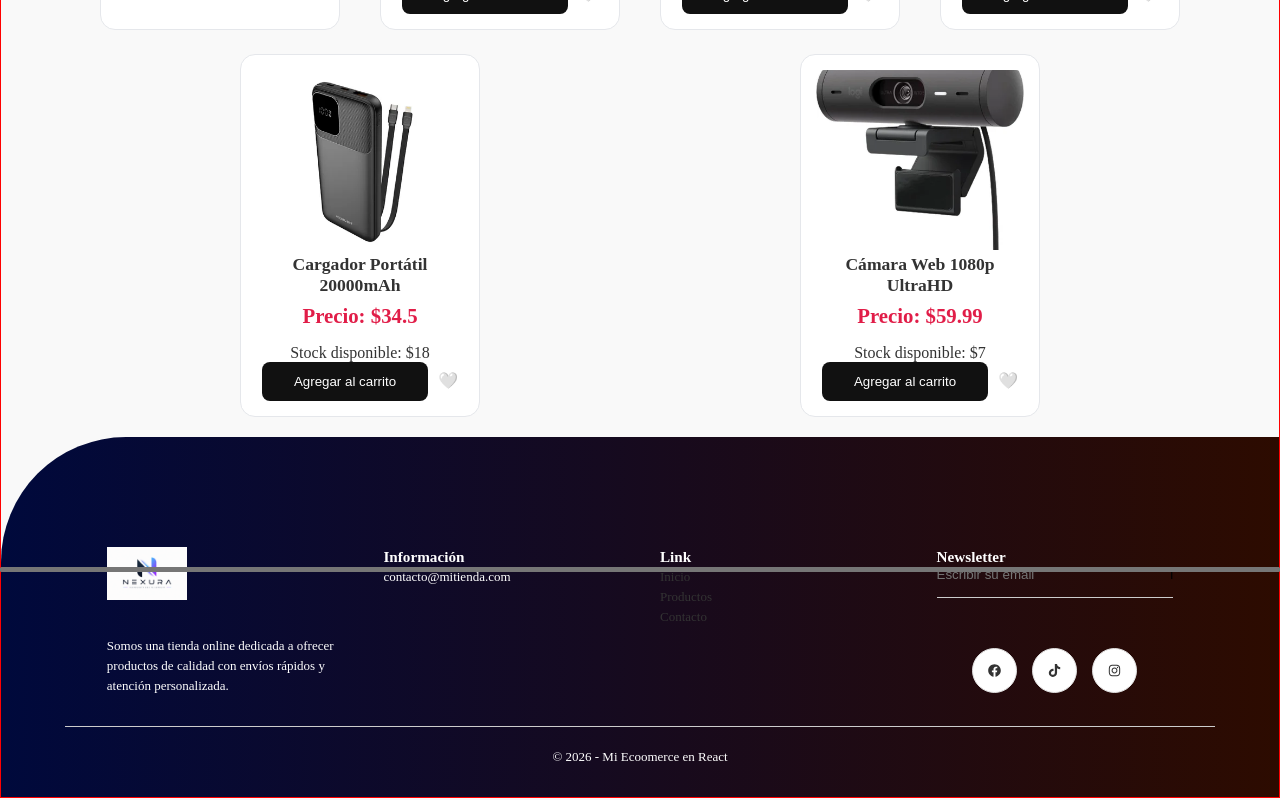
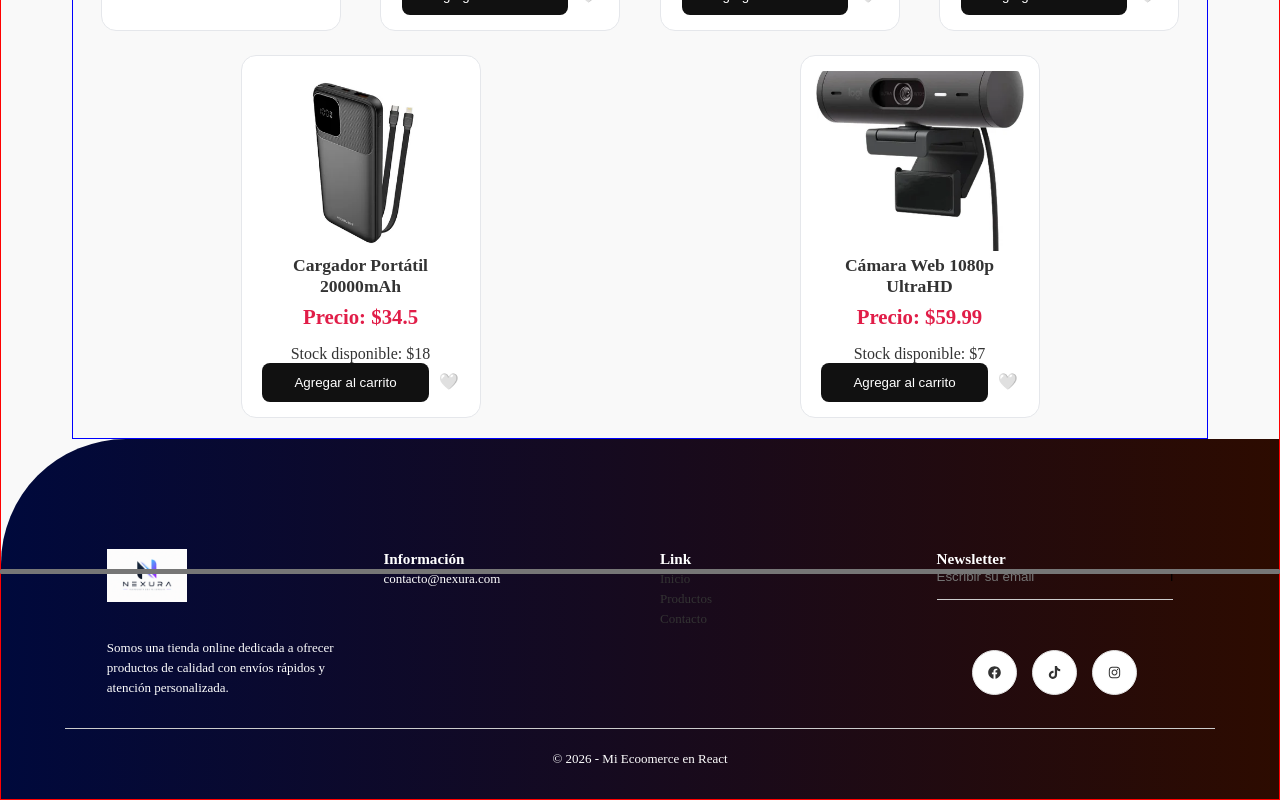
Before and after one commit to cantoralcesar/eccomerce, a React (Vite) app: page /products in a window 1280 px wide. Shown: the part 868-1668 px from the top of the page. Built offline with nearby package versions, Linux system fonts and the light colour scheme.

Commit message:
Agregué nuevos productos y mejoré el footer

```diff
--- a/src/components/layout/footer/Footer.jsx
+++ b/src/components/layout/footer/Footer.jsx
@@ -17,7 +17,7 @@ function Footer() {
                 <div className={styles.col}>
                     <h3>Información<div className={styles.underline}><span></span></div>
                     </h3>
-                    <p>contacto@mitienda.com</p>
+                    <p>contacto@nexura.com</p>
                 </div>
 
                 <div className={styles.col}>
--- a/src/components/product/ProductCard.jsx
+++ b/src/components/product/ProductCard.jsx
@@ -15,6 +15,7 @@ function ProductCard({ image, name, price, stock }) {
 
     return (
         <div className={styles.card}>
+
             <img src={image} alt={name} className={styles.productImage} />
             <h3 className={styles.name}>{name}</h3>
             <p className={styles.price}>Precio: ${price}</p>
--- a/src/pages/About.module.css
+++ b/src/pages/About.module.css
@@ -4,4 +4,5 @@
     gap: 24px;
     justify-content: space-around;
     padding: 20px;
+    border: 1px solid blue; /* Tu borde de prueba */
 }
--- a/src/pages/Products.jsx
+++ b/src/pages/Products.jsx
@@ -4,16 +4,32 @@ import styles from "../pages/Products.module.css";
 
 function Products() {
     // 1. El estado para guardar los 10 productos locales
-    const [listaProductos, setListaProductos] = useState([]);
+    const [listProducts, setlistProducts] = useState([]);
+
+    const [loading, setLoading] = useState(true);
+    const [error, setError] = useState(null);
 
     // 2. El useEffect que hace el fetch a la carpeta public
     useEffect(() => {
-        fetch('/data/products.json') // <-- Apunta a tu archivo en public/data/
+        fetch('/data/products.json') // <-- Apunta aL archivo en public/data/
 
-        .then((response) => response.json())
-        .then((data) => setListaProductos(data))
-        .catch((error) => console.error("Error al traer los productos:", error));
-    }, []); // Array vacío para que solo se ejecute UNA vez al entrar a la página
+        .then((response) => {
+            if (!response.ok) throw new Error("Error de carga");
+            return response.json();
+        })
+        .then((data) => {
+            setlistProducts(data);
+            setLoading(false);
+        })
+        .catch((err) => {
+            setError(err.message);
+            setLoading(false);
+        });
+    }, [])  // Array vacio para que solo se ejecute una vez al entrar a la página
+
+    if (loading) return <div>Cargando Productos</div>
+
+    if (error) return <div>Error: {error}</div>
 
     return (
         <div>
@@ -22,7 +38,7 @@ function Products() {
             {/* 3. El contenedor de la malla/grid de productos */}
             <div className={styles.productsFlex}>
 
-                {listaProductos.map((prod) => (
+                {listProducts.map((prod) => (
                     // 4. El mapeo que renderiza cada tarjeta individual
                     <ProductCard
 
@@ -30,7 +46,7 @@ function Products() {
                         image={prod.imagen}  // Pasamos 'imagen' del JSON a la prop 'image'
                         name={prod.nombre}   // Pasamos 'nombre' del JSON a la prop 'name'
                         price={prod.precio}  // Pasamos 'precio' del JSON a la prop 'price'
-                        // Si en el futuro usas el stock, se lo pasas aquí también: stock={prod.stock}
+                        // Si en el futuro se usa el stock, se lo pasa X aquí también: stock={prod.stock}
                         stock={prod.stock}
                     />
                 ))}
--- a/src/pages/Products.module.css
+++ b/src/pages/Products.module.css
@@ -4,4 +4,5 @@
     gap: 24px;
     justify-content: space-around;
     padding: 20px;
+    border: 1px solid blue;
 }
```
Also changed, not shown: src/components/about/AboutCard.module.css (+9 -0 lines).
